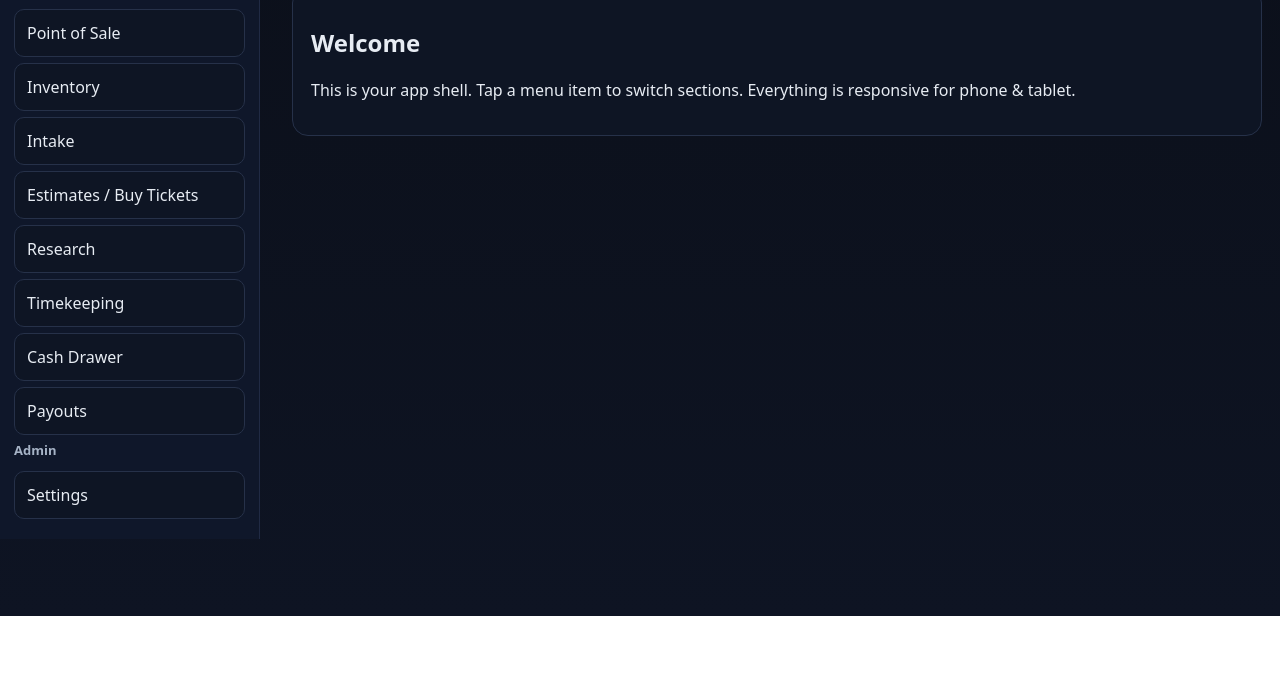
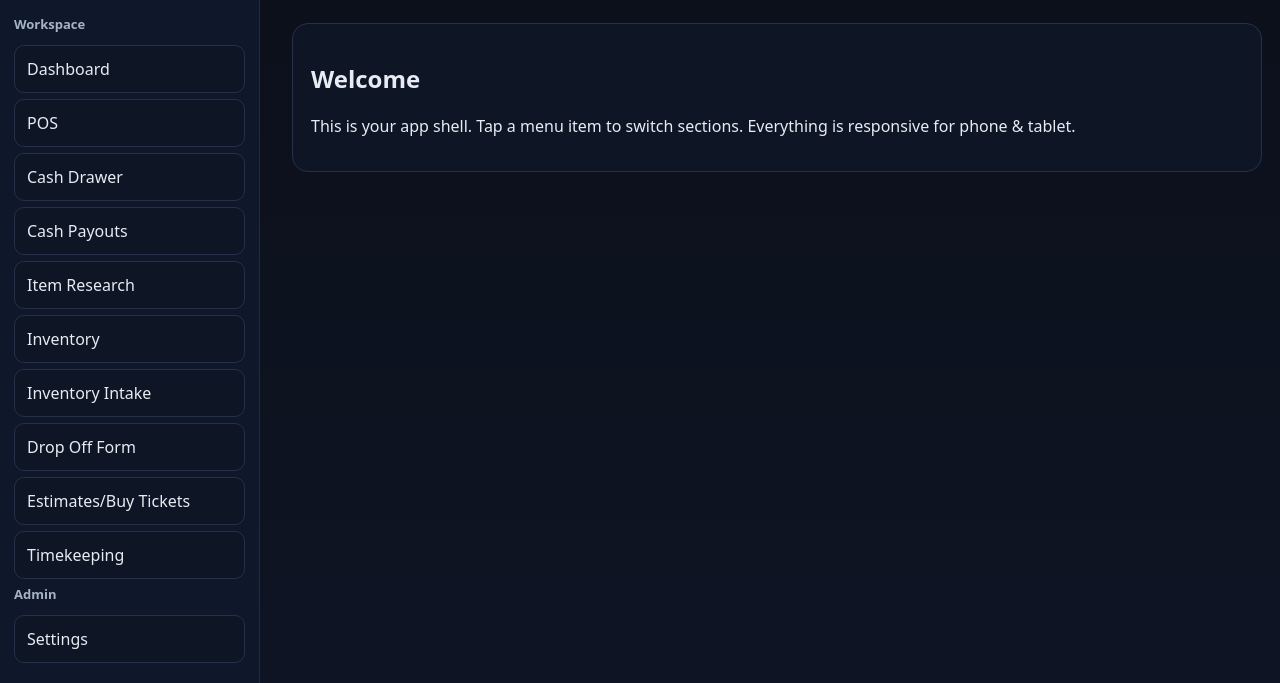
Before and after one commit to madradretrotoys/resell-pro, a website: page app.html in a window 1280 px wide. Shown: the part 184-867 px from the top of the page. Before the commit the page ends 800 px from the top, so only its background shows below. Drawn offline with Linux system fonts and the light colour scheme; sample sign-in values are in the browser's storage.

Commit message:
Update app.html

```diff
--- a/app.html
+++ b/app.html
@@ -22,6 +22,9 @@
   </style>
 </head>
 <body>
+  <!-- Screen mount point -->
+  <main id="app-view" class="content"></main>
+
   <header>
     <button class="burger" id="menu" aria-label="Menu">☰</button>
     <div class="brand">Resell Pro</div>
@@ -31,16 +34,18 @@
   <div class="wrap">
     <nav id="nav" aria-label="Primary">
       <h3>Workspace</h3>
-      <a href="#" onclick="goto('pos')">Point of Sale</a>
-      <a href="#" onclick="goto('inventory')">Inventory</a>
-      <a href="#" onclick="goto('intake')">Intake</a>
-      <a href="#" onclick="goto('estimates')">Estimates / Buy Tickets</a>
-      <a href="#" onclick="goto('research')">Research</a>
-      <a href="#" onclick="goto('time')">Timekeeping</a>
-      <a href="#" onclick="goto('drawer')">Cash Drawer</a>
-      <a href="#" onclick="goto('payouts')">Payouts</a>
+      <a href="?page=dashboard" data-page="dashboard">Dashboard</a>
+      <a href="?page=pos"       data-page="pos">POS</a>
+      <a href="?page=drawer"       data-page="drawer">Cash Drawer</a>
+      <a href="?page=payouts" data-page="payouts">Cash Payouts</a>
+      <a href="?page=research"  data-page="research">Item Research</a>
+      <a href="?page=inventory" data-page="inventory">Inventory</a>
+      <a href="?page=intake"  data-page="intake">Inventory Intake</a>
+      <a href="?page=estimateDropFrm" data-page="estimateDropFrm">Drop Off Form</a>
+      <a href="?page=estimates" data-page="estimates">Estimates/Buy Tickets</a>
+      <a href="?page=time" data-page="time">Timekeeping</a>
       <h3>Admin</h3>
-      <a href="#" onclick="goto('settings')">Settings</a>
+      <a href="?page=settings" data-page="settings">Settings</a>
     </nav>
     <main id="main">
       <div class="tile">
@@ -84,5 +89,7 @@
       location.href = 'index.html';
     }
   </script>
+  <!-- Load the small client router -->
+  <script type="module" src="/assets/js/router.js"></script>
 </body>
 </html>
```
